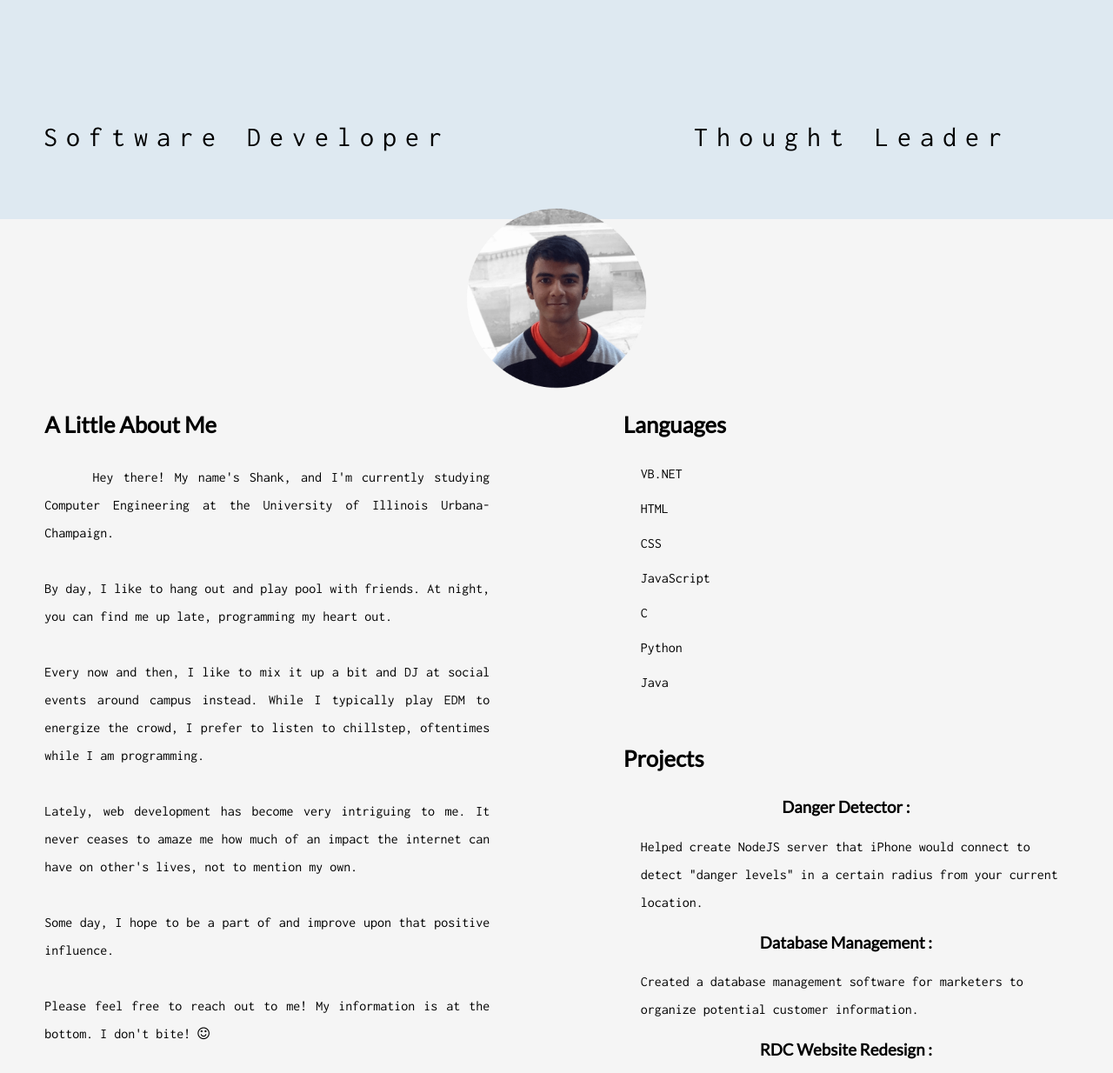
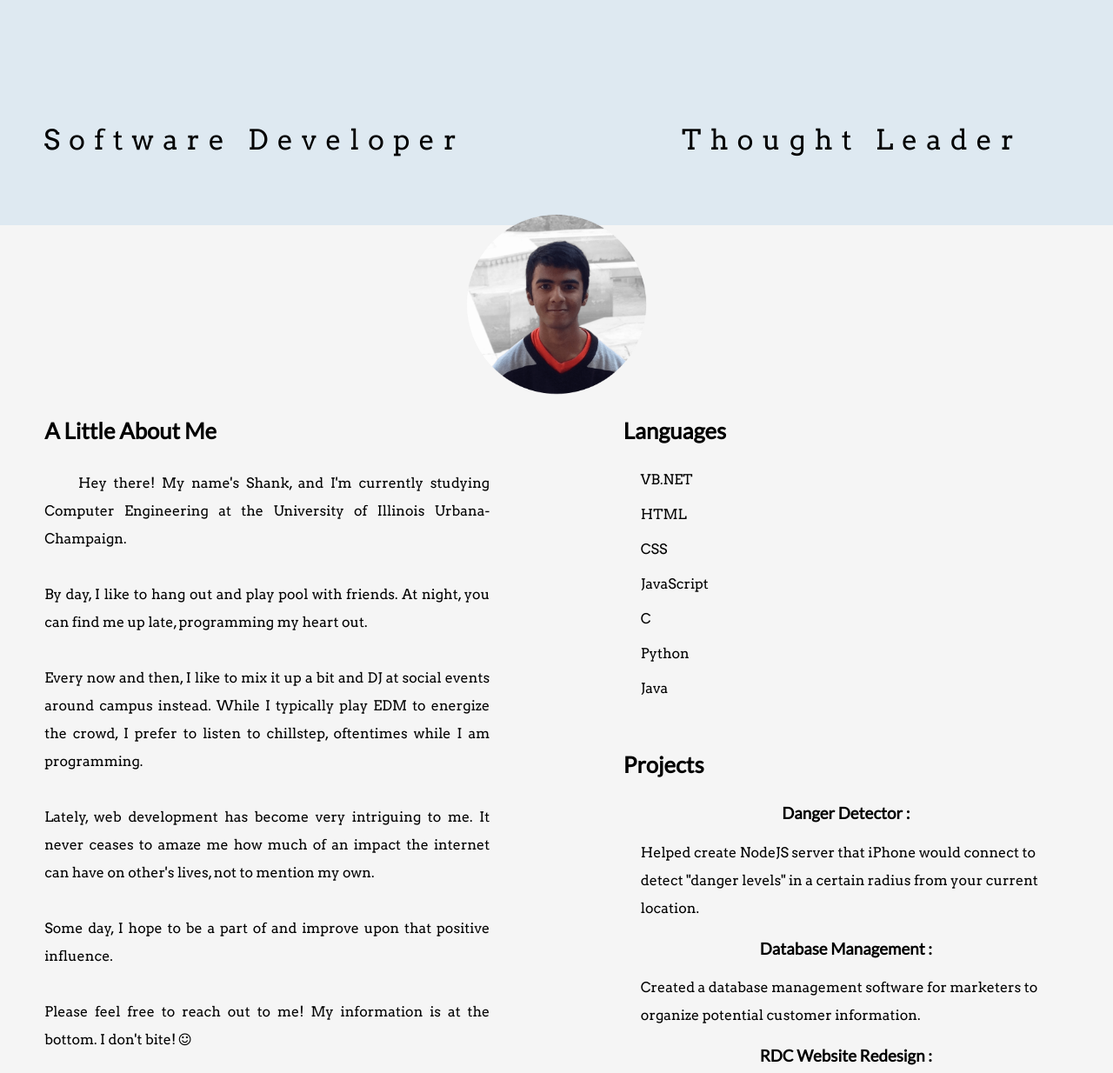
Before and after one commit to Salil999/salil999.github.io, a plain HTML site: page index.html in a window 1280 px wide. Shown: the part 373-1607 px from the top of the page at 87% size. Drawn offline with Linux system fonts and the light colour scheme.

Commit message:
added changes to my website

```diff
--- a/index.html
+++ b/index.html
@@ -17,8 +17,7 @@
 		<link rel="stylesheet" type="text/css" href="styles/styles.css">
 		<link rel=icon type="image/gif" href="images/favicon.ico">
 		<link rel="stylesheet" href="font-awe/css/font-awesome.min.css">
-		<link href='http://fonts.googleapis.com/css?family=Inconsolata' rel='stylesheet' type='text/css'>
-		<link href='http://fonts.googleapis.com/css?family=Quicksand:400,300' rel='stylesheet' type='text/css'>
+		<link href='http://fonts.googleapis.com/css?family=Arvo' rel='stylesheet' type='text/css'>
 		<link href='http://fonts.googleapis.com/css?family=Lato' rel='stylesheet' type='text/css'>
 	</head>
 
--- a/styles/styles.css
+++ b/styles/styles.css
@@ -37,12 +37,12 @@ body {
 	font-size: 2.0em;
 	margin-left: 50px;
 	width: auto;
-	font-family: 'Inconsolata', sans-serif;
+	font-family: 'Arvo', sans-serif;
 }
 
 .right-header {
 	letter-spacing: 10px;
-	font-family: 'Inconsolata', sans-serif;
+	font-family: 'Arvo', sans-serif;
 	margin-top: 115px;
 	float: right;
 	text-align: center;
@@ -111,7 +111,7 @@ header {
 
 .introPara {
 	line-height: 200%;
-	font-family: 'Inconsolata', sans-serif;
+	font-family: 'Arvo', sans-serif;
 	text-align: justify;
 	margin-bottom: 60px;
 	margin-top: 5px;
@@ -125,7 +125,7 @@ header {
 
 .workExp p {
 	line-height: 200%;
-	font-family: 'Inconsolata', sans-serif;
+	font-family: 'Arvo', sans-serif;
 }
 
 .workExp h2 {
@@ -147,7 +147,7 @@ header {
 
 .whatIKnow p {
 	line-height: 150%;
-	font-family: 'Inconsolata', sans-serif;
+	font-family: 'Arvo', sans-serif;
 	text-indent: 20px;
 }
 
@@ -169,7 +169,7 @@ header {
 .myWork p {
 	margin-left: 20px;
 	line-height: 200%;
-	font-family: 'Inconsolata', sans-serif;
+	font-family: 'Arvo', sans-serif;
 }
 
 /* ================ contact ================== */
```
